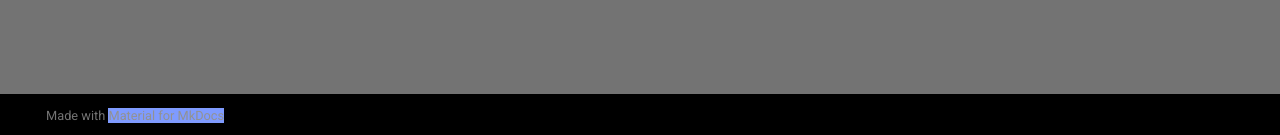
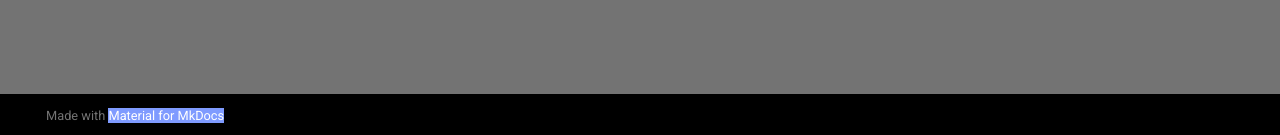
Before and after one commit to FleetingLore/mkdocs-example, an MkDocs documentation site: the page built from docs/index.md, in a window 1280 px wide. Shown: the part 762-897 px from the top of the page. Built offline with MkDocs 1.6.1 and Material for MkDocs 9.7.7, drawn with Linux system fonts in a browser that asks for light colours; comment, search, counter and statistics services are not loaded.

Commit message:
Update extra.css

```diff
--- a/docs/stylesheets/extra.css
+++ b/docs/stylesheets/extra.css
@@ -111,13 +111,14 @@
 
 /* 页脚链接：蓝色背景 + 白色文字，悬浮青色 */
 .md-footer a {
-  background: var(--link);
-  color: var(--text);
+  background: var(--link) !important;
+  color: var(--text) !important;
   transition: all 0.2s ease;
 }
 
 .md-footer a:hover {
-  color: var(--theme);
+  color: var(--theme) !important;
+  background-color: var(--aux-dark) !important;
 }
 
 /* 导航标题 */
```
